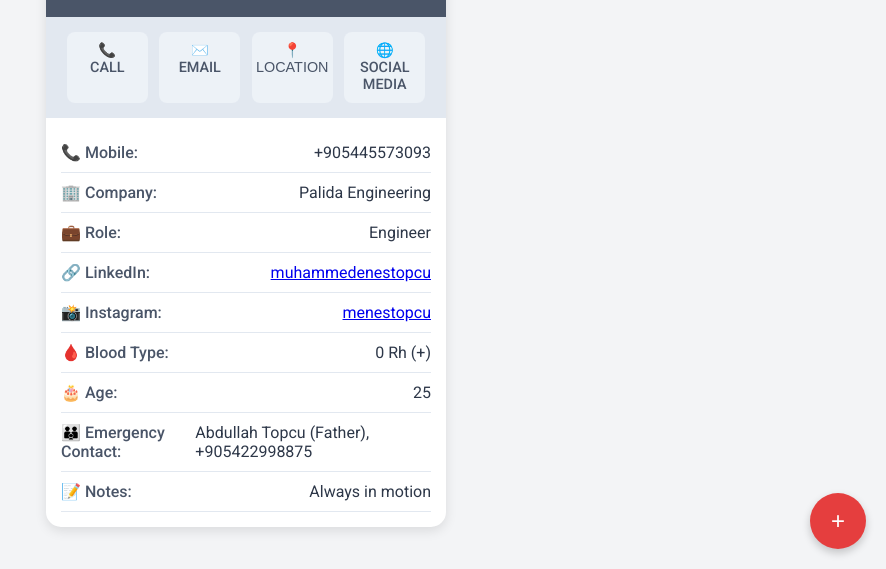
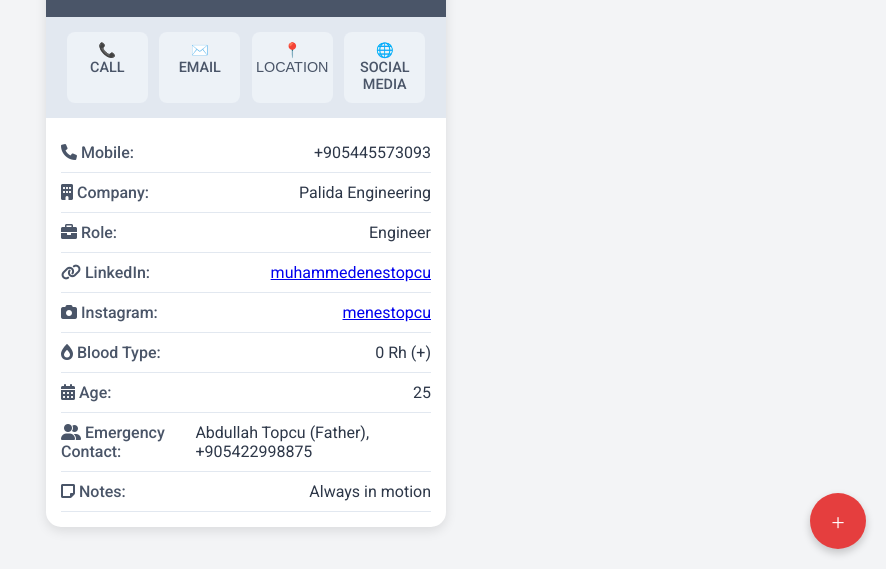
Before and after one commit to muhento/qrinfo, a plain HTML site: page index2.html in a window 1280 px wide. Shown: the part 231-800 px from the top of the page, without its empty margins (394-1280 px from the left). Drawn offline with Linux system fonts and the light colour scheme.

Commit message:
Update index2.html

```diff
--- a/index2.html
+++ b/index2.html
@@ -8,6 +8,7 @@
     <link rel="preconnect" href="https://fonts.googleapis.com">
     <link rel="preconnect" href="https://fonts.gstatic.com" crossorigin>
     <link href="https://fonts.googleapis.com/css2?family=Roboto:wght@400;500;700&display=swap" rel="stylesheet">
+    <link rel="stylesheet" href="https://cdnjs.cloudflare.com/ajax/libs/font-awesome/6.0.0-beta3/css/all.min.css">
 </head>
 <body>
     <div class="container">
@@ -41,43 +42,44 @@
 	<!-- Profile Info -->
 	<div class="profile-info">
     		<div class="info-item">
-                <span class="info-label">📞 Mobile:</span>
+        		<span class="info-label"><i class="fas fa-phone"></i> Mobile:</span>
         		<span class="info-value">+905445573093</span>
     		</div>
     		<div class="info-item">
-                <span class="info-label">🏢 Company:</span>
+        		<span class="info-label"><i class="fas fa-building"></i> Company:</span>
         		<span class="info-value">Palida Engineering</span>
     		</div>
     		<div class="info-item">
-                <span class="info-label">💼 Role:</span>
+        		<span class="info-label"><i class="fas fa-briefcase"></i> Role:</span>
         		<span class="info-value">Engineer</span>
     		</div>
     		<div class="info-item">
-                <span class="info-label">🔗 LinkedIn:</span>
+        		<span class="info-label"><i class="fas fa-link"></i> LinkedIn:</span>
         		<span class="info-value"><a href="https://www.linkedin.com/in/muhammedenestopcu?utm_source=share&utm_campaign=share_via&utm_content=profile&utm_medium=ios_app" target="_blank">muhammedenestopcu</a></span>
     		</div>
     		<div class="info-item">
-                <span class="info-label">📸 Instagram:</span>
+        		<span class="info-label"><i class="fas fa-camera"></i> Instagram:</span>
         		<span class="info-value"><a href="https://www.instagram.com/menestopcu/profilecard/?igsh=a3Vlb3pjcXg2NTI1" target="_blank">menestopcu</a></span>
     		</div>
     		<div class="info-item">
-                <span class="info-label">🩸 Blood Type:</span>
+        		<span class="info-label"><i class="fas fa-burn"></i> Blood Type:</span>
         		<span class="info-value">0 Rh (+)</span>
     		</div>
     		<div class="info-item">
-                <span class="info-label">🎂 Age:</span>
+        		<span class="info-label"><i class="fas fa-calendar-alt"></i> Age:</span>
         		<span class="info-value">25</span>
     		</div>
     		<div class="info-item">
-                <span class="info-label">👪 Emergency Contact:</span>
+        		<span class="info-label"><i class="fas fa-user-friends"></i> Emergency Contact:</span>
         		<span class="info-value">Abdullah Topcu (Father), +905422998875</span>
     		</div>
     		<!-- Notes Section -->
     		<div class="info-item">
-                <span class="info-label">📝 Notes:</span>
+        		<span class="info-label"><i class="fas fa-sticky-note"></i> Notes:</span>
         		<span class="info-value">Always in motion</span>
     		</div>
 	</div>
+
 
         <!-- Floating Action Button -->
         <button class="fab">+</button>
```
Lines whose indentation alone changed are shown as unchanged.
